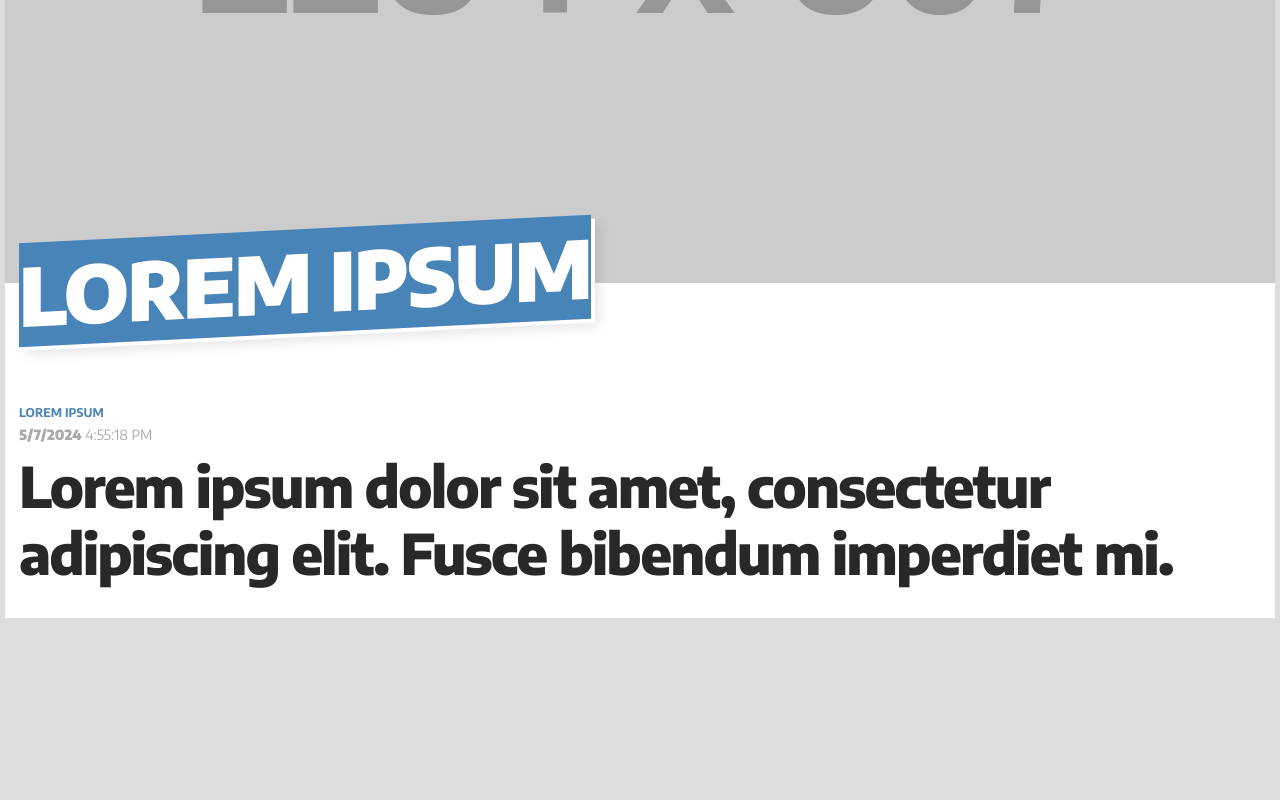
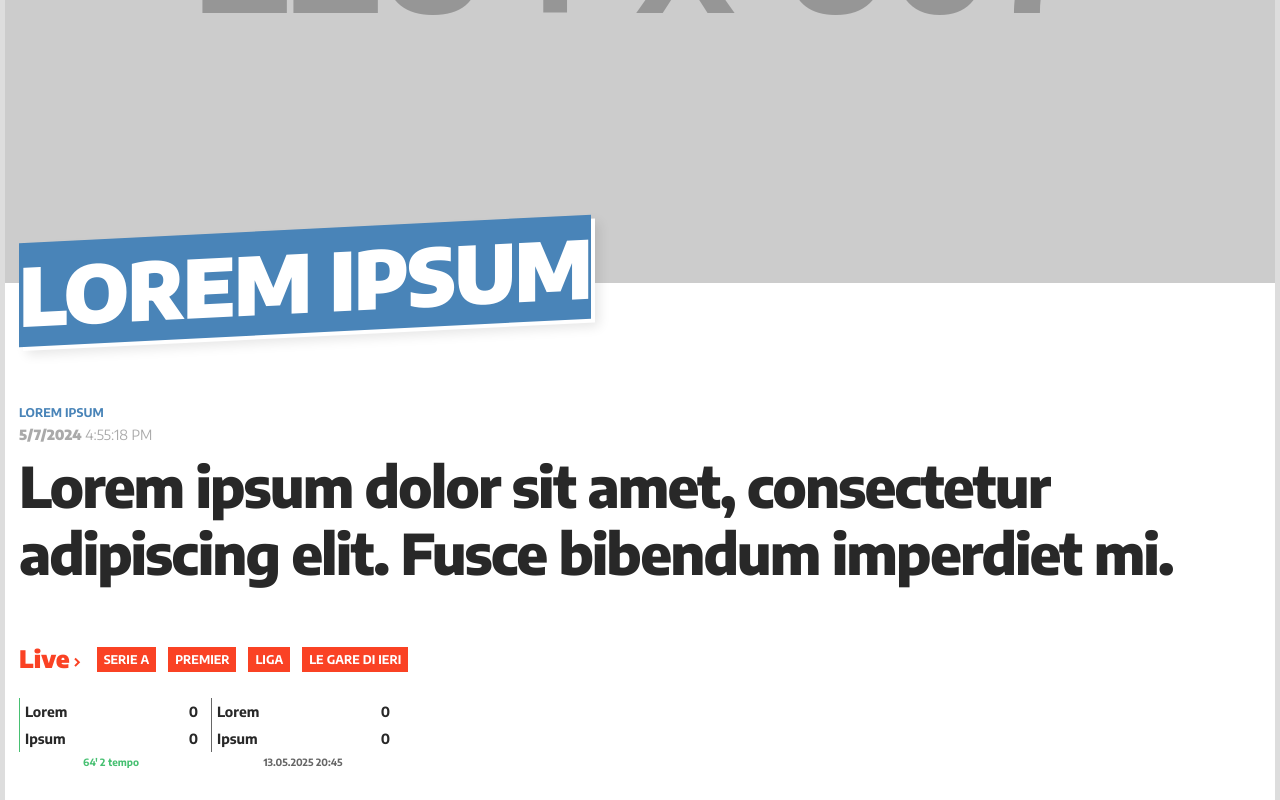
Before and after one commit to filippo-viti/elaborato-ppm, a React (Vite) app: page / in a window 1280 px wide. Shown: the part 485-1285 px from the top of the page. Before the commit the page ends 1103 px from the top, so only its background shows below. Built offline with nearby package versions, Linux system fonts and the light colour scheme.

Commit message:
Added live tracker

```diff
--- a/src/App.tsx
+++ b/src/App.tsx
@@ -2,6 +2,7 @@ import Header from "./components/header/Header.tsx";
 import HeroImage from "./components/HeroImage.tsx";
 import MainArticle from "./components/MainArticle.tsx";
 import styled, { createGlobalStyle } from "styled-components";
+import LiveTracker from "./components/live-tracker/LiveTracker.tsx";
 
 const GlobalStyle = createGlobalStyle`
     body {
@@ -39,6 +40,7 @@ function App() {
         <HeroImage />
         <Articles>
           <MainArticle />
+          <LiveTracker />
         </Articles>
       </Content>
     </>
--- /dev/null
+++ b/src/components/live-tracker/LiveTracker.tsx
@@ -0,0 +1,209 @@
+import styled from "styled-components";
+import { Button } from "../buttons/Button.tsx";
+
+// TODO: refactor this
+
+const Container = styled.aside`
+  margin: 0 -14px;
+  padding: 0 14px 2rem;
+  display: flex;
+  flex-direction: column;
+`;
+
+const Header = styled.header`
+  display: flex;
+  align-items: center;
+  margin: 1rem 0;
+`;
+
+const Heading = styled.h2`
+  font-weight: 900;
+  font-size: 24px;
+  line-height: 26px;
+  margin-bottom: 0;
+  margin-right: 1rem;
+  margin-top: 0;
+  white-space: nowrap;
+
+  > a {
+    color: #fa4224;
+  }
+`;
+
+const SVG = styled.svg`
+  fill: currentcolor;
+  margin-left: 0.25rem;
+  vertical-align: middle;
+`;
+
+const ButtonGroup = styled.div`
+  line-height: 3;
+
+  > button {
+    padding: 4px 6px;
+    font-size: 12px;
+  }
+`;
+
+const LiveMatchesContainer = styled.div`
+  display: flex;
+  align-items: flex-start;
+  position: relative;
+  overflow: hidden;
+  list-style: none;
+`;
+
+const Team = styled.div`
+  display: flex;
+  font-size: 14px;
+  align-items: center;
+  justify-content: space-between;
+  font-weight: bold;
+  padding: 5px;
+`;
+
+const Match = styled.div<{ $status?: string }>`
+  width: calc(180px + 0.25rem);
+  margin-right: 8px;
+
+  --ongoing: #47c072;
+  --scheduled: #666;
+  --ended: #fa4224;
+
+  ${Team} {
+    border-left: 1px solid var(--${(props) => props.$status});
+  }
+`;
+
+const LiveTime = styled.div<{ $status?: string }>`
+  color: var(--${(props) => props.$status});
+  font-weight: bold;
+  font-size: 10px;
+  text-align: center;
+  margin-top: 0.25rem;
+`;
+
+export default function LiveTracker() {
+  return (
+    <Container>
+      <Header>
+        <Heading>
+          <LiveResultsLink />
+        </Heading>
+        <TabSwitchButtons />
+      </Header>
+      <LiveMatchesContainer>
+        <Matches />
+      </LiveMatchesContainer>
+    </Container>
+  );
+}
+
+function Matches() {
+  const matches = [
+    {
+      id: "1",
+      teams: [
+        {
+          teamName: "Lorem",
+          score: 0,
+        },
+        {
+          teamName: "Ipsum",
+          score: 0,
+        },
+      ],
+      status: "ongoing",
+      minute: 64,
+      half: 2,
+    },
+    {
+      id: "2",
+      teams: [
+        {
+          teamName: "Lorem",
+          score: 0,
+        },
+        {
+          teamName: "Ipsum",
+          score: 0,
+        },
+      ],
+      status: "scheduled",
+      date: "13.05.2025",
+      time: "20:45",
+    },
+  ];
+  // TODO: aggiungere stemma squadre
+  const listItems = matches.map((match) => (
+    <Match key={match.id} $status={match.status}>
+      <Team>
+        <span>{match.teams[0].teamName}</span>
+        <span>{match.teams[0].score}</span>
+      </Team>
+      <Team>
+        <span>{match.teams[1].teamName}</span>
+        <span>{match.teams[1].score}</span>
+      </Team>
+      <LiveTime $status={match.status}>{renderLiveTime(match)}</LiveTime>
+    </Match>
+  ));
+  return <>{listItems}</>;
+}
+
+function LiveResultsLink() {
+  return (
+    <a href={"#"}>
+      {" "}
+      Live
+      <SVG
+        xmlns="http://www.w3.org/2000/svg"
+        viewBox="0 0 7 10"
+        width="7"
+        height="10"
+      >
+        <path
+          fillRule="evenodd"
+          clipRule="evenodd"
+          d="M3.416 5.274L.293 8.397 1.707 9.81l4.537-4.537L1.707.737.293 2.15l3.123 3.123z"
+        ></path>
+      </SVG>
+    </a>
+  );
+}
+
+function TabSwitchButtons() {
+  return (
+    <ButtonGroup>
+      <Button $btnHover={"#FDC5BC"} $btnColor={"#fa4224"}>
+        Serie A
+      </Button>
+      <Button $btnHover={"#FDC5BC"} $btnColor={"#fa4224"}>
+        Premier
+      </Button>
+      <Button $btnHover={"#FDC5BC"} $btnColor={"#fa4224"}>
+        Liga
+      </Button>
+      <Button $btnHover={"#FDC5BC"} $btnColor={"#fa4224"}>
+        Le gare di ieri
+      </Button>
+    </ButtonGroup>
+  );
+}
+
+function renderLiveTime(match: {
+  status: string;
+  minute?: number;
+  half?: number;
+  date?: string;
+  time?: string;
+}) {
+  switch (match.status) {
+    case "ongoing":
+      return `${match.minute}' ${match.half == 1 ? "1 tempo" : "2 tempo"}`;
+    case "scheduled":
+      return `${match.date} ${match.time}`;
+    case "ended":
+      return "Finita";
+  }
+}
```
Also changed, not shown: src/components/LiveTracker.tsx (deleted).
